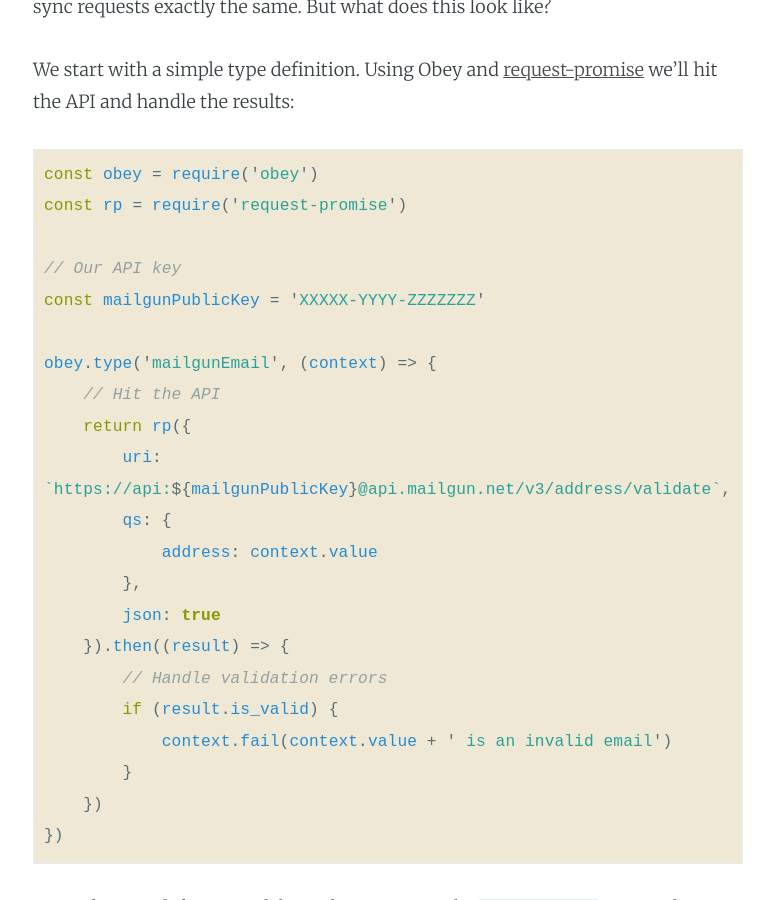
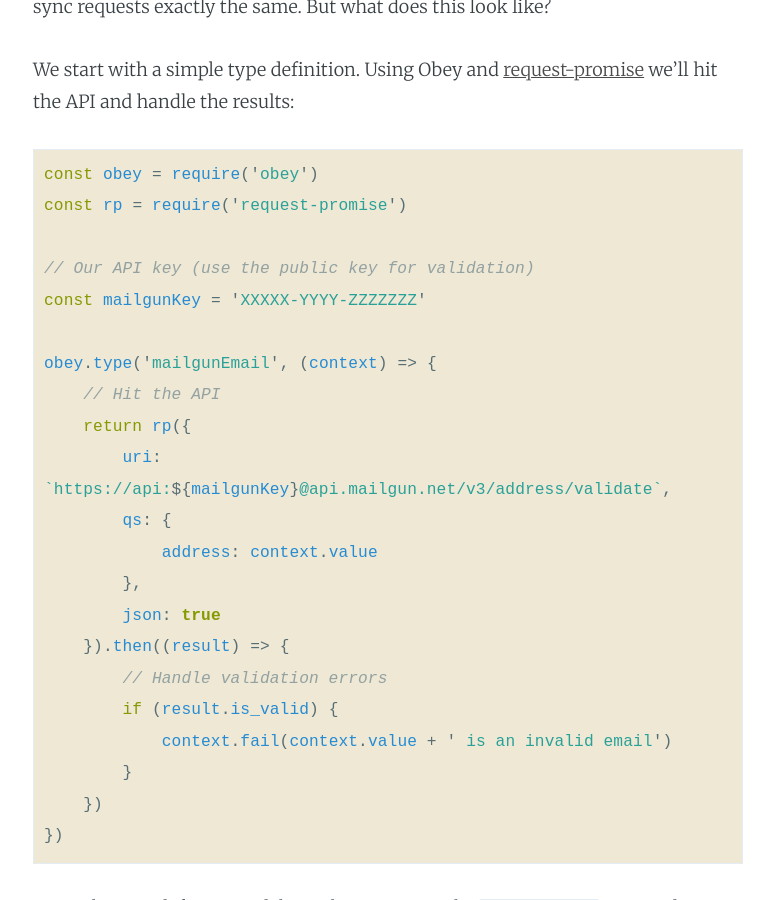
Before and after one commit to TechnologyAdvice/technologyadvice.github.io, a Jekyll site: the page built from _posts/2016-07-11-better-email-validation-with-obey-and-mailgun.markdown, in a window 1280 px wide and 900 px high, scrolled down 1868 px. Shown: the whole window, without its empty margins (252-1026 px from the left). Built offline with Jekyll 4.4.1, drawn with Linux system fonts in a browser that asks for light colours.

Commit message:
Additional minor cleanup

```diff
--- a/_posts/2016-07-11-better-email-validation-with-obey-and-mailgun.markdown
+++ b/_posts/2016-07-11-better-email-validation-with-obey-and-mailgun.markdown
@@ -36,13 +36,13 @@
 const obey = require('obey')
 const rp = require('request-promise')
 
-// Our API key
-const mailgunPublicKey = 'XXXXX-YYYY-ZZZZZZZ'
+// Our API key (use the public key for validation)
+const mailgunKey = 'XXXXX-YYYY-ZZZZZZZ'
 
 obey.type('mailgunEmail', (context) => {
     // Hit the API
     return rp({
-        uri: `https://api:${mailgunPublicKey}@api.mailgun.net/v3/address/validate`,
+        uri: `https://api:${mailgunKey}@api.mailgun.net/v3/address/validate`,
         qs: {
             address: context.value
         },
```
